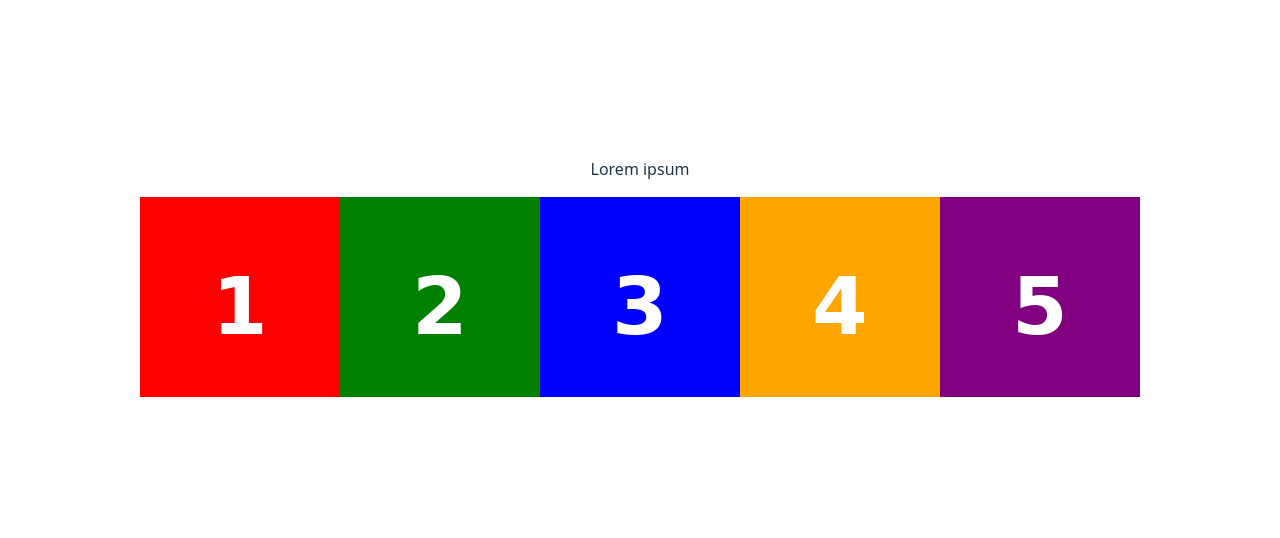
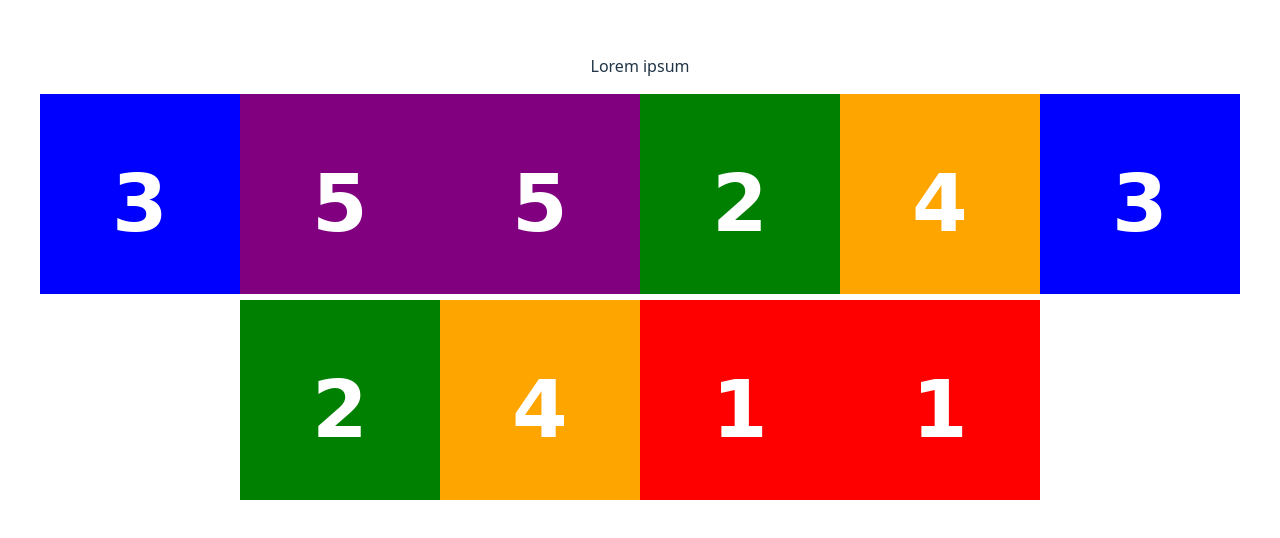
Before and after one commit to frenchneo/react-game-test, a React (Vite) app in the folder memory-game/: page / in a window 1280 px wide. Shown: the part 128-666 px from the top of the page. Built offline with nearby package versions, Linux system fonts and the light colour scheme.

Commit message:
feat: :construction: usestate + useeffect

```diff
--- a/memory-game/src/App.jsx
+++ b/memory-game/src/App.jsx
@@ -5,16 +5,14 @@ import Card3 from "./assets/img/card_3.png";
 import Card4 from "./assets/img/card_4.png";
 import Card5 from "./assets/img/card_5.png";
 import Cards from "./components/cards";
-import { useEffect } from "react";
-import { useState } from "react";
-
+import { useEffect, useState } from "react";
 
 function App() {
   const handleClick = (img) => {
     console.log("ça clique");
   };
   const cards = [Card1, Card2, Card3, Card4, Card5];
-
+  const [opCards, setOpCards] = useState([]);
 
   const traitementCards = (cards) => {
     const doubled = [...cards, ...cards];
@@ -28,13 +26,13 @@ function App() {
   };
 
   useEffect(() => {
-    traitementCards(cards);
+    setOpCards(traitementCards(cards));
   }, []);
 
   return (
     <>
       <p>Lorem ipsum</p>
-      <Cards cards={cards} onCardClick={handleClick} />
+      <Cards cards={opCards} onCardClick={handleClick} />
     </>
   );
 }
```
